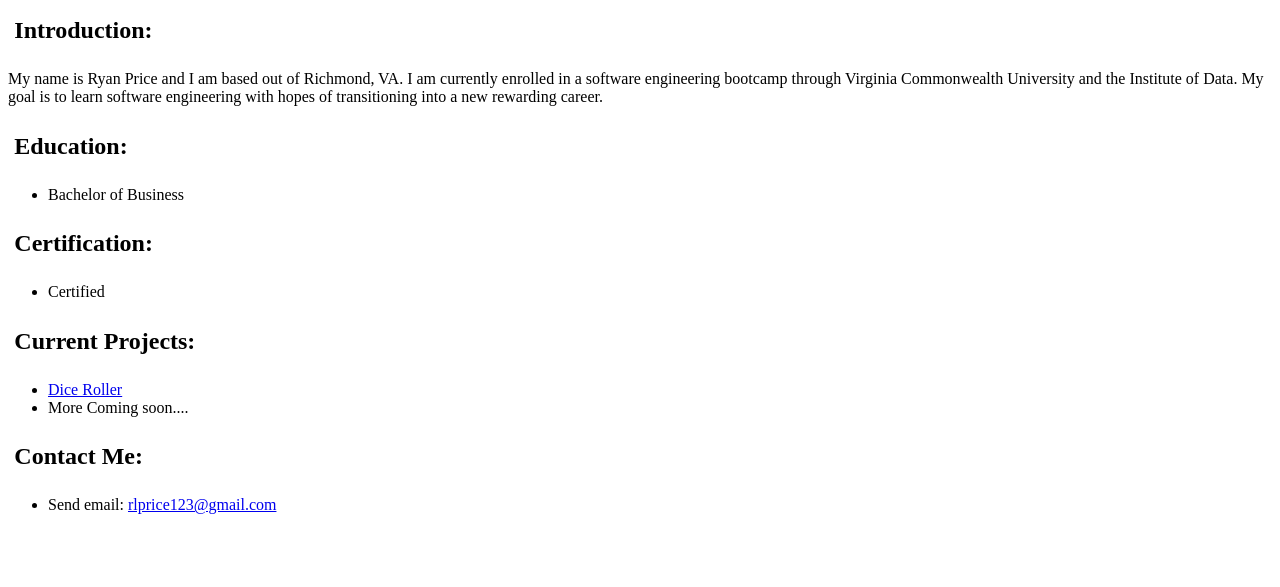
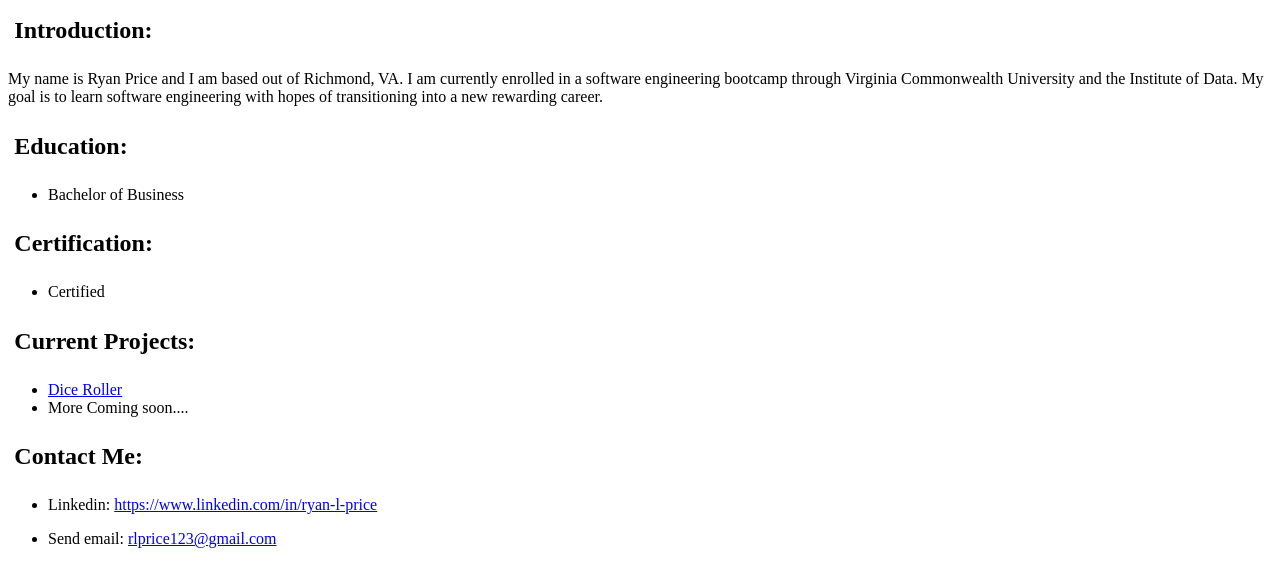
Before and after one commit to Ryan24Price/Ryan24Price.github.io, a plain HTML site: page index.html in a window 1280 px wide. Shown: the part 129-716 px from the top of the page. Drawn offline with Linux system fonts and the light colour scheme.

Commit message:
Index.html

```diff
--- a/index.html
+++ b/index.html
@@ -26,11 +26,14 @@
         <li>Certified </li>
     </Ul>
     <h2>Current Projects:</h2>
-    <Ul>
+     <Ul>
         <li><a href="git@github.com:Ryan24Price/diceRoller.git">Dice Roller</a></li>
         <li>More Coming soon....</li>
     </Ul>
     <h2>Contact Me:</h2>
+    <ul>
+        <li>Linkedin: <a href="https://www.linkedin.com/in/ryan-l-price">https://www.linkedin.com/in/ryan-l-price</a></li>
+    </ul>
     <Ul>
         <li>Send email: <a href="mailto:Rlprice123@gmail.com">rlprice123@gmail.com</a></li>
     </Ul>
```
